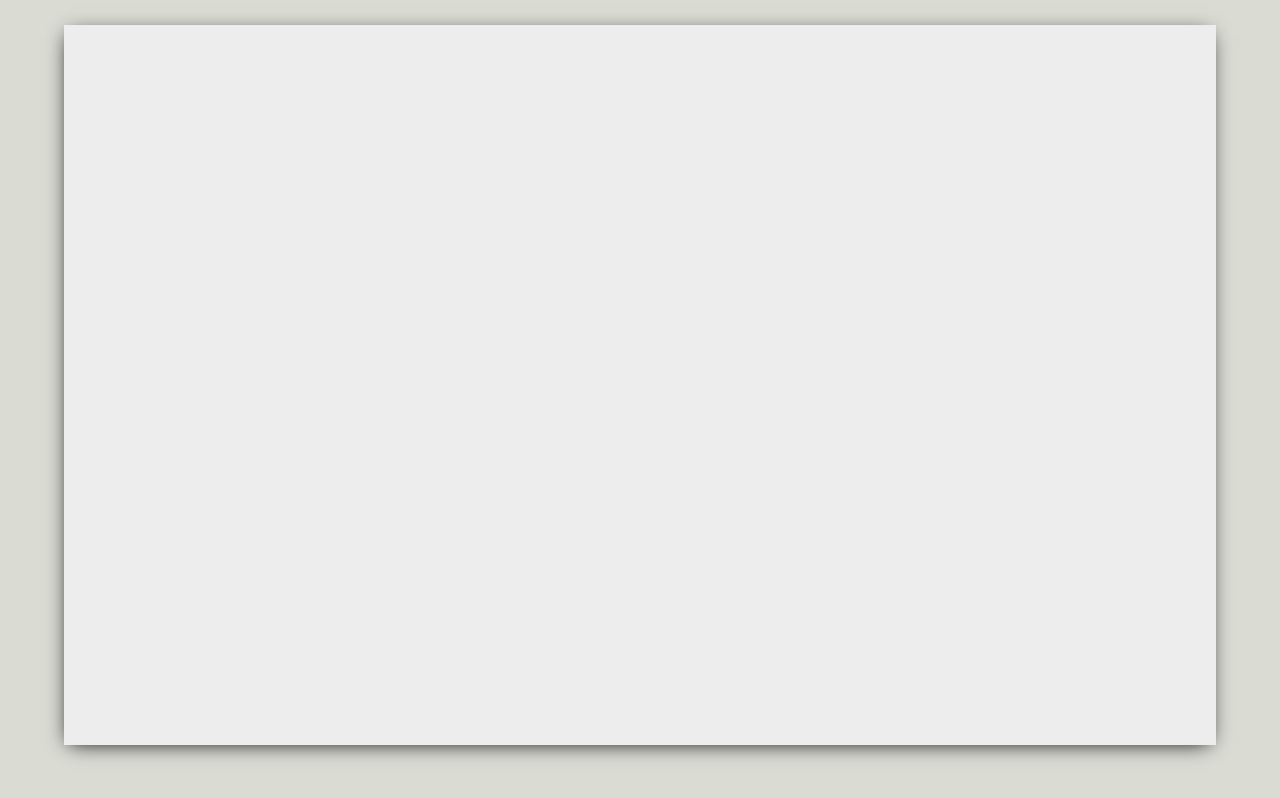
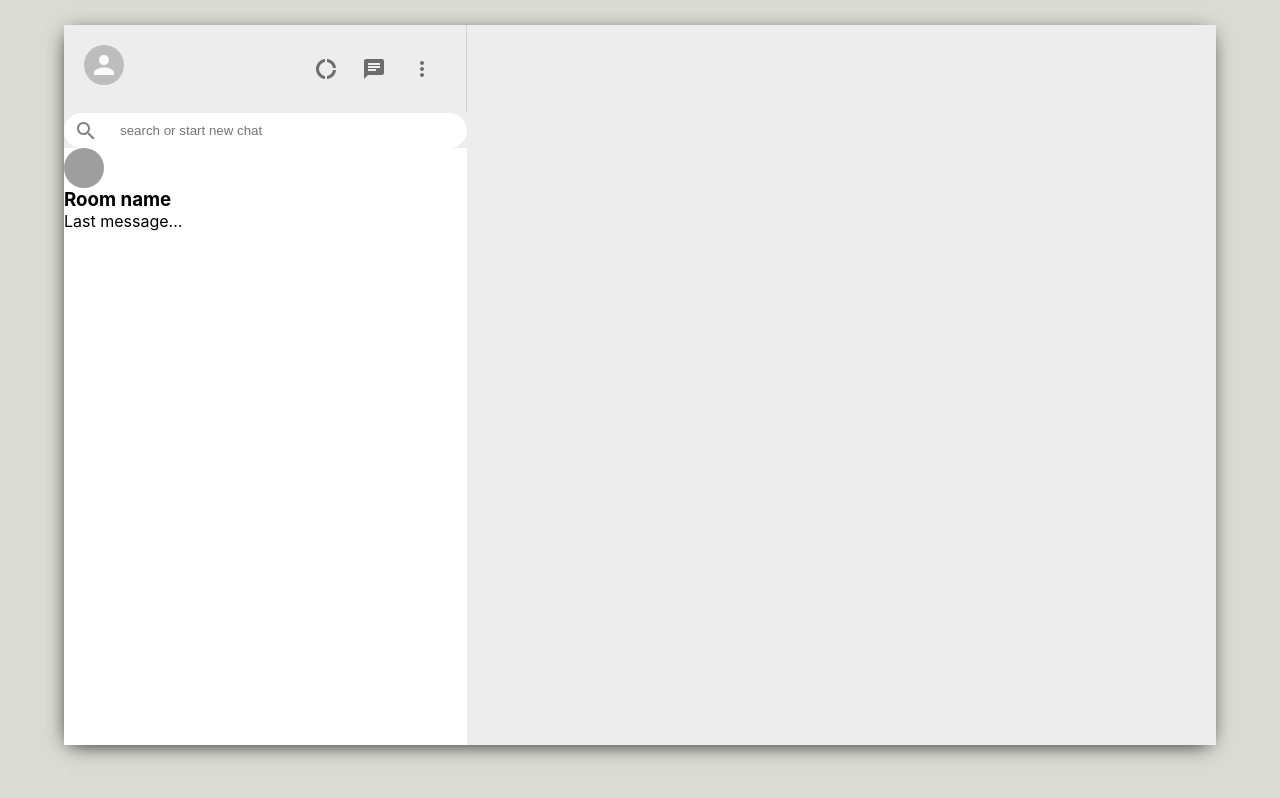
Before and after one commit to ashirbad29/Whatsapp-Clone, a React (Create React App) app: page / in a window 1280 px wide. Built offline with nearby package versions, Linux system fonts and the light colour scheme; grey boxes are pictures that could not be loaded.

Commit message:
added the sidebar

```diff
--- a/package.json
+++ b/package.json
@@ -3,6 +3,8 @@
   "version": "0.1.0",
   "private": true,
   "dependencies": {
+    "@material-ui/core": "^4.11.0",
+    "@material-ui/icons": "^4.9.1",
     "@testing-library/jest-dom": "^4.2.4",
     "@testing-library/react": "^9.5.0",
     "@testing-library/user-event": "^7.2.1",
--- a/src/App.js
+++ b/src/App.js
@@ -1,11 +1,13 @@
 import React from 'react';
 import './App.css';
+import Sidebar from './Sidebar';
 
 function App() {
 	return (
 		<div className="app">
 			<div className="app__body">
 				{/* sidebar */}
+				<Sidebar />
 				{/* chat box */}
 			</div>
 		</div>
--- /dev/null
+++ b/src/Sidebar.css
@@ -0,0 +1,57 @@
+.sidebar {
+	display: flex;
+	flex-direction: column;
+	flex: 0.35;
+}
+.siderbar__search {
+	display: flex;
+	align-items: center;
+	background-color: #f6f6f6;
+	height: 39px;
+	padding: 10px;
+}
+
+.siderbar__searchContainer {
+	display: flex;
+	align-items: center;
+	background-color: white;
+	width: 100%;
+	height: 35px;
+	border-radius: 20px;
+}
+
+.siderbar__searchContainer > input {
+	border: none;
+	margin-left: 10px;
+}
+
+.siderbar__searchContainer > .MuiSvgIcon-root {
+	color: grey;
+	padding: 10px;
+}
+
+.sidebar__header {
+	display: flex;
+	justify-content: space-between;
+	padding: 20px;
+	border-right: 1px solid lightgray;
+}
+
+.sidebar__headerRight {
+	display: flex;
+	align-items: center;
+	justify-content: space-between;
+	min-width: 10vw;
+}
+
+/* FIXME: */
+.sidebar__headerRight > .MuiSvgIcon-root {
+	margin-right: 2vw;
+	font-size: 24px !important;
+}
+
+.sidebar__chats {
+	flex: 1;
+	background-color: white;
+	overflow: none;
+}
--- /dev/null
+++ b/src/Sidebar.js
@@ -0,0 +1,38 @@
+import React from 'react';
+import './Sidebar.css';
+import { Avatar, IconButton } from '@material-ui/core';
+import { Chat, DonutLarge, MoreVert, SearchOutlined } from '@material-ui/icons';
+import SidebarChat from './SidebarChat';
+export default function Sidebar() {
+	return (
+		<div className="sidebar">
+			<div className="sidebar__header">
+				<Avatar />
+				<div className="sidebar__headerRight">
+					<IconButton>
+						<DonutLarge />
+					</IconButton>
+
+					<IconButton>
+						<Chat />
+					</IconButton>
+
+					<IconButton>
+						<MoreVert />
+					</IconButton>
+				</div>
+			</div>
+
+			<div className="sidebar__search">
+				<div className="siderbar__searchContainer">
+					<SearchOutlined />
+					<input placeholder="search or start new chat" type="text" />
+				</div>
+			</div>
+
+			<div className="sidebar__chats">
+				<SidebarChat />
+			</div>
+		</div>
+	);
+}
--- /dev/null
+++ b/src/SidebarChat.js
@@ -0,0 +1,16 @@
+import React from 'react';
+import { Avatar } from '@material-ui/core';
+
+function SidebarChat() {
+	return (
+		<div className="sidebarChat">
+			<Avatar src="https://avatars.dicebear.com/api/male/123.svg" />
+			<div className="sidebarChat__info">
+				<h3>Room name</h3>
+				<p>Last message...</p>
+			</div>
+		</div>
+	);
+}
+
+export default SidebarChat;
```
Also changed, not shown: src/SidebarChat.css (added), 1 other file (tests, documents, lock files or other folders).
